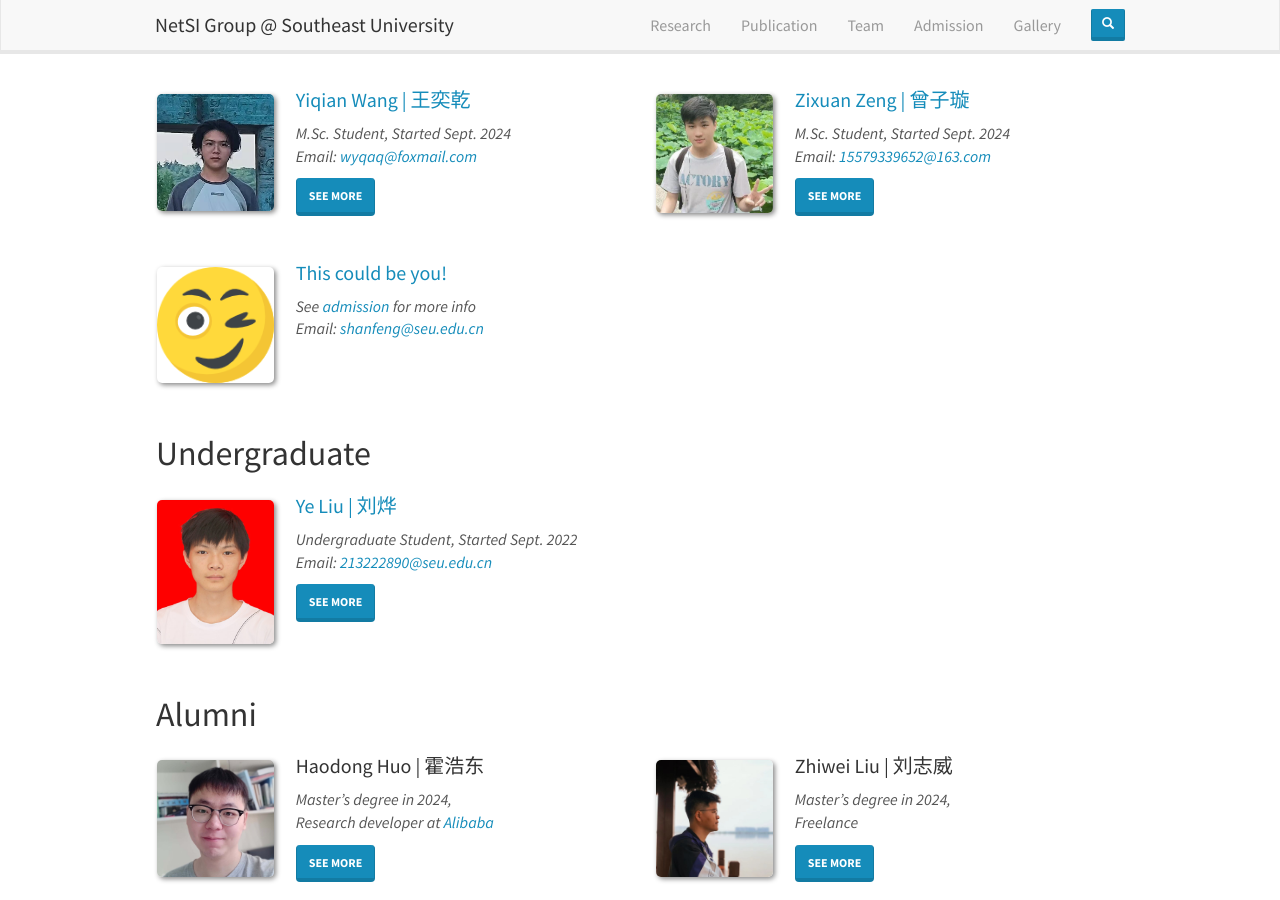
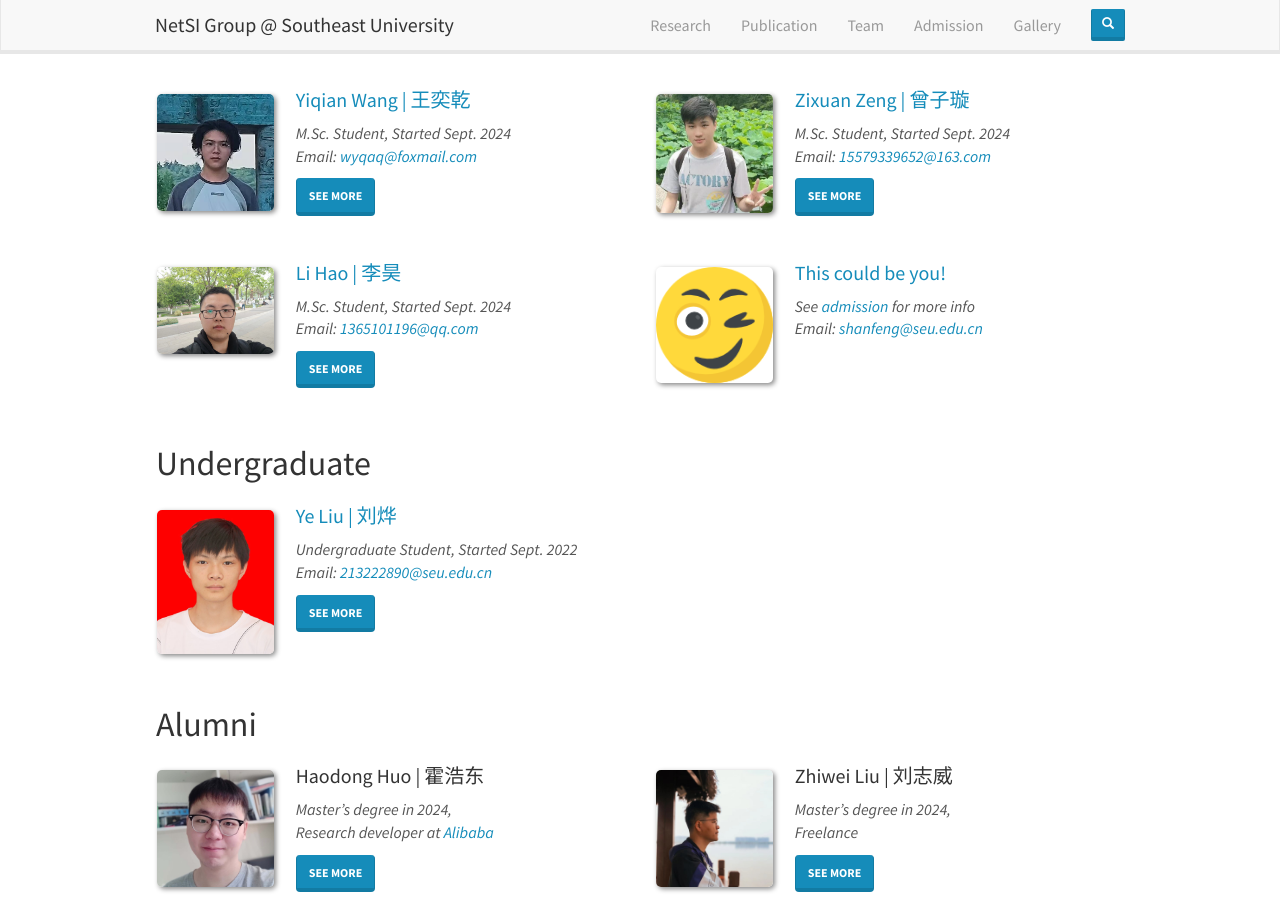
Before and after one commit to SEU-NetSI/seu-netsi.github.io, a Jekyll site: the page built from _pages/team.md, in a window 1280 px wide and 900 px high, scrolled down 1584 px. Built offline with Jekyll 4.4.1, drawn with Linux system fonts in a browser that asks for light colours; nearby versions of some CDN libraries.

Commit message:
<commit-message>

```diff
--- a/_data/students.yml
+++ b/_data/students.yml
@@ -198,6 +198,22 @@
   correspondence:
     - "<b>Github:</b> <a href='https://github.com/zengzixuan2024' target='_blank'>https://github.com/zengzixuan2024</a>"
 
+- name: Li Hao
+  chinese: 李昊
+  id: lihao
+  photo: lihao.jpg
+  info: M.Sc. Student, Started Sept. 2024
+  email: 1365101196@qq.com
+  link: https://github.com/eurkaaaa
+  education:
+    - "<b>2024.09 ~ Now:</b> M.Sc, <a href='https://cse.seu.edu.cn/main.htm' target='_blank'>School of Computer Science and Engineering</a>, <a href='https://www.seu.edu.cn/' target='_blank'>Southeast University</a>, China"
+    - "<b>2020.09 ~ 2024.06:</b> B.Sc, <a href='https://cse.seu.edu.cn/main.htm' target='_blank'>School of Artificial and Intelligence</a>, <a href='https://www.seu.edu.cn/' target='_blank'>Southeast University</a>, China"
+  interest:
+    - "<b>Internet of Things</b>"
+    - "<b>Algorithm Design</b>"
+  correspondence:
+    - "<b>Github:</b> <a href='https://github.com/eurkaaaa' target='_blank'>https://github.com/eurkaaaa</a>"
+
 - name: "This could be you!"
   chinese: placeholder
   id: placeholder
```
Also changed, not shown: images/teampic/lihao.jpg (added).
